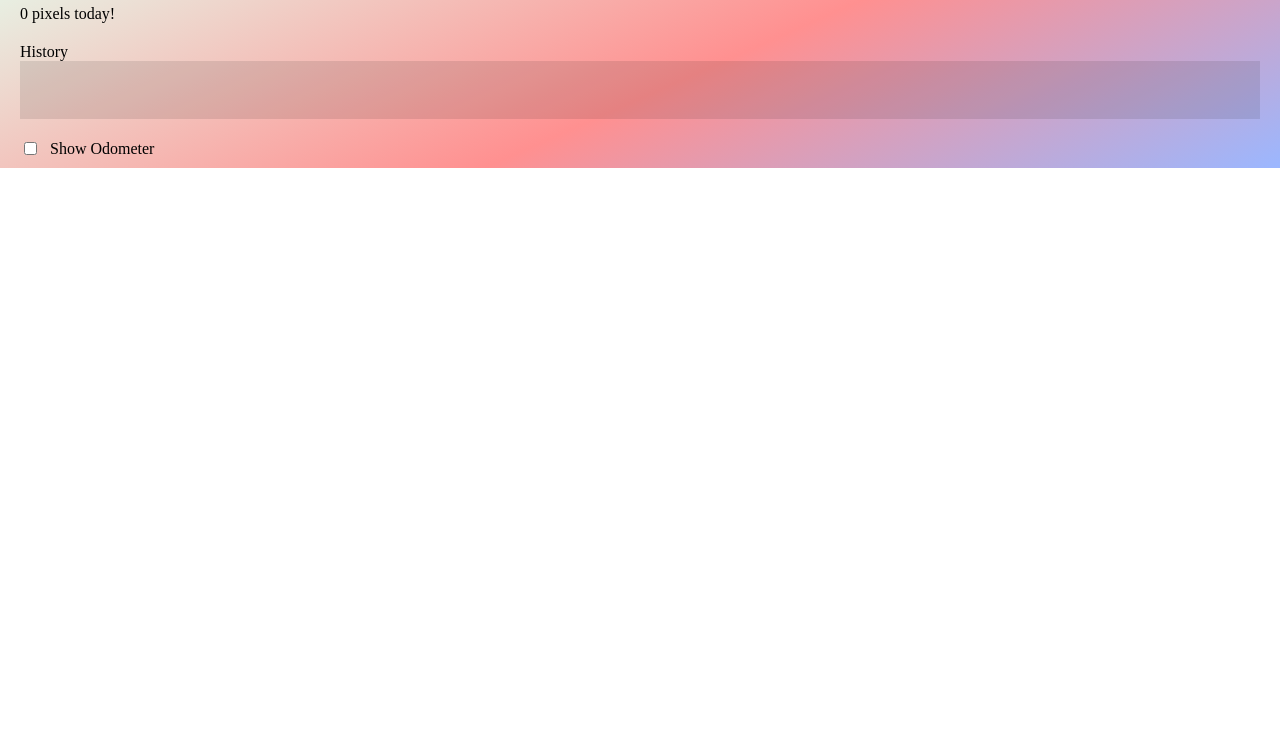
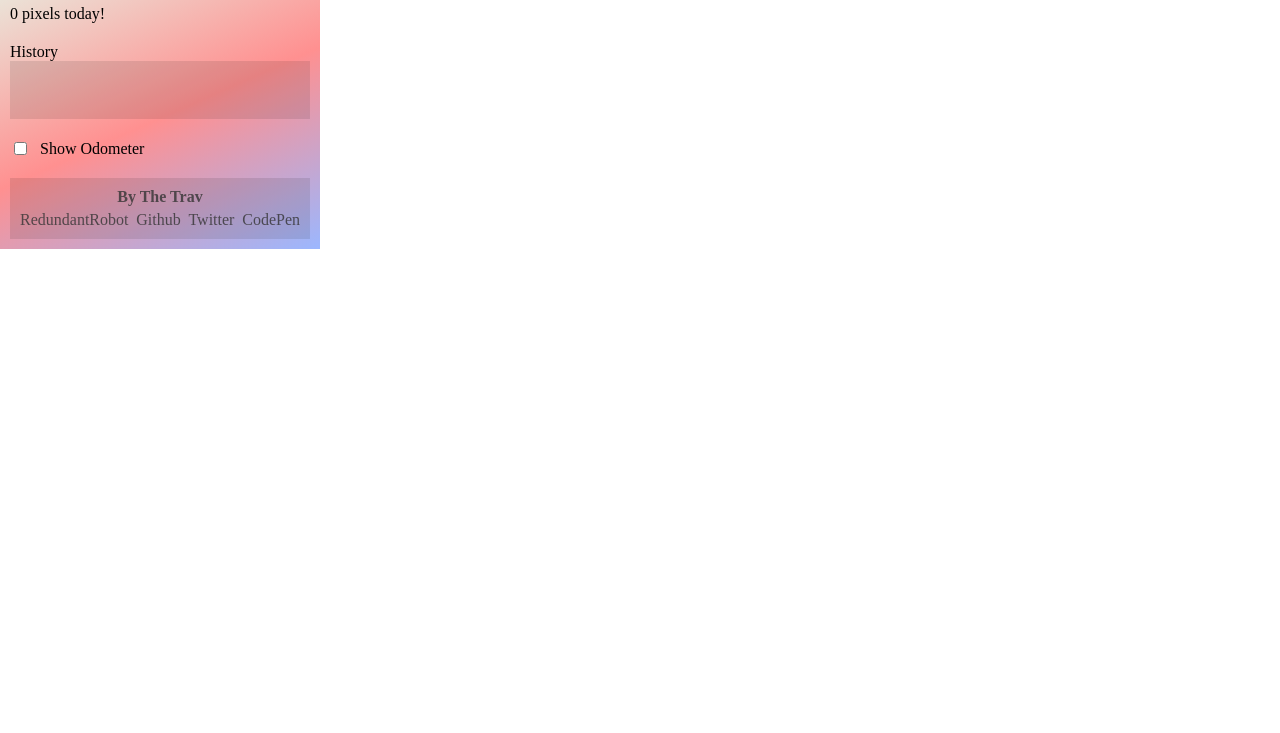
Before and after one commit to TravisL12/mouse_odometer, a browser extension: page options.html in a window 1280 px wide. Shown: the part 67-800 px from the top of the page. Drawn offline with Linux system fonts and the light colour scheme.

Commit message:
Add about

```diff
--- a/options.html
+++ b/options.html
@@ -26,6 +26,30 @@
         <input type="checkbox" id="show-odometer" />
         <label for="show-odometer">Show Odometer</label>
       </div>
+
+      <div class="about">
+        <p>By The Trav <span id="version"></span></p>
+        <ul>
+          <li>
+            <a target="_blank" href="https://www.redundantrobot.com"
+              >RedundantRobot</a
+            >
+          </li>
+          <li>
+            <a target="_blank" href="https://www.github.com/travisl12"
+              >Github</a
+            >
+          </li>
+          <li>
+            <a target="_blank" href="https://www.twitter.com/travisl12"
+              >Twitter</a
+            >
+          </li>
+          <li>
+            <a target="_blank" href="https://codepen.io/TravisL12">CodePen</a>
+          </li>
+        </ul>
+      </div>
     </div>
   </body>
   <script src="public/scripts/options.js"></script>
--- a/public/scripts/application.js
+++ b/public/scripts/application.js
@@ -106,7 +106,7 @@ class MouseOdometer {
 
   // Update on screen odometer
   renderDistance() {
-    if (this.odometerWrapper) {
+    if (this.odometerWrapper && this.odometer) {
       this.odometer.update(Math.round(this.currentDistance));
     }
   }
--- a/public/scripts/options.js
+++ b/public/scripts/options.js
@@ -1,12 +1,14 @@
 // elements
+const container = document.querySelector('.mouse-odometer-options-container');
 const distance = document.getElementById('distance');
 const history = document.getElementById('history');
 const showOdometerCheckbox = document.getElementById('show-odometer');
 
 // graph values
+const CONTAINER_WIDTH = 300;
 const BAR_WIDTH = 10;
 const BAR_HEIGHT = 50;
-const DAY_SLICE = 18;
+const DAY_SLICE = Math.floor(CONTAINER_WIDTH / (BAR_WIDTH + 2));
 
 const setStorage = (options) => {
   chrome.storage.sync.set(options);
@@ -29,9 +31,6 @@ const buildHistory = (options) => {
   const todayHeight = (currentDistance / maxValue) * BAR_HEIGHT;
   const todayYDist = BAR_HEIGHT - todayHeight;
   const todayXTranslate = dataSlice.length * (BAR_WIDTH + 1);
-
-  console.log(todayHeight, todayYDist, todayXTranslate);
-  console.log(currentDistance, maxValue);
 
   const plot = dataSlice
     .map(({ date, distance }, idx) => {
--- a/public/styles/styles.css
+++ b/public/styles/styles.css
@@ -1,6 +1,6 @@
 :root {
   --red: #ff9090;
-  --black: #333333;
+  --black: rgba(51, 51, 51, 0.8);
   --yellow-bar: #fdff6a;
   --today-bar: #26d4ff;
   --gradient-color-one: #9bb7ff;
@@ -10,6 +10,13 @@
 
 body {
   margin: 0;
+}
+
+ul,
+li {
+  margin: 0;
+  padding: 0;
+  list-style: none;
 }
 
 .mouse-odometer-distance {
@@ -29,7 +36,8 @@ body {
   flex-direction: column;
   justify-content: space-between;
   gap: 20px;
-  padding: 10px 20px;
+  padding: 10px;
+  width: 300px;
   background: linear-gradient(
     336deg,
     var(--gradient-color-one) 0%,
@@ -83,3 +91,27 @@ body {
 .mouse-odometer-options-container .history .bar:hover {
   fill: var(--red);
 }
+
+.mouse-odometer-options-container .about {
+  padding: 10px;
+  width: 100%;
+  box-sizing: border-box;
+  background: var(--transparent-black);
+  color: var(--black);
+}
+.mouse-odometer-options-container .about p {
+  font-weight: bold;
+  margin: 0 0 5px;
+  text-align: center;
+}
+.mouse-odometer-options-container .about ul {
+  display: flex;
+  justify-content: space-between;
+}
+.mouse-odometer-options-container .about a {
+  color: var(--black);
+  text-decoration: none;
+}
+.mouse-odometer-options-container .about a:hover {
+  text-decoration: underline;
+}
```
Also changed, not shown: public/scripts/background.js (+49 -0 lines).
